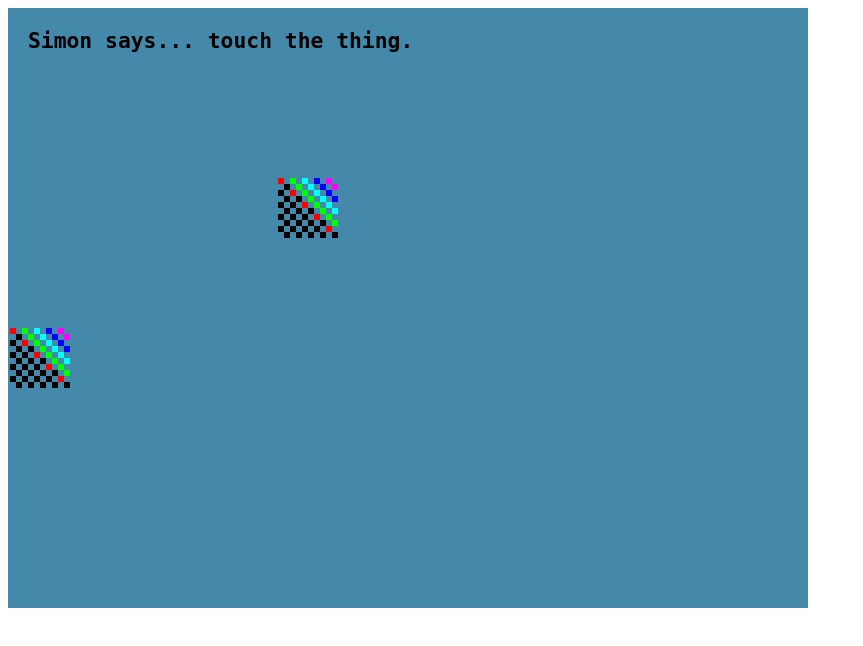
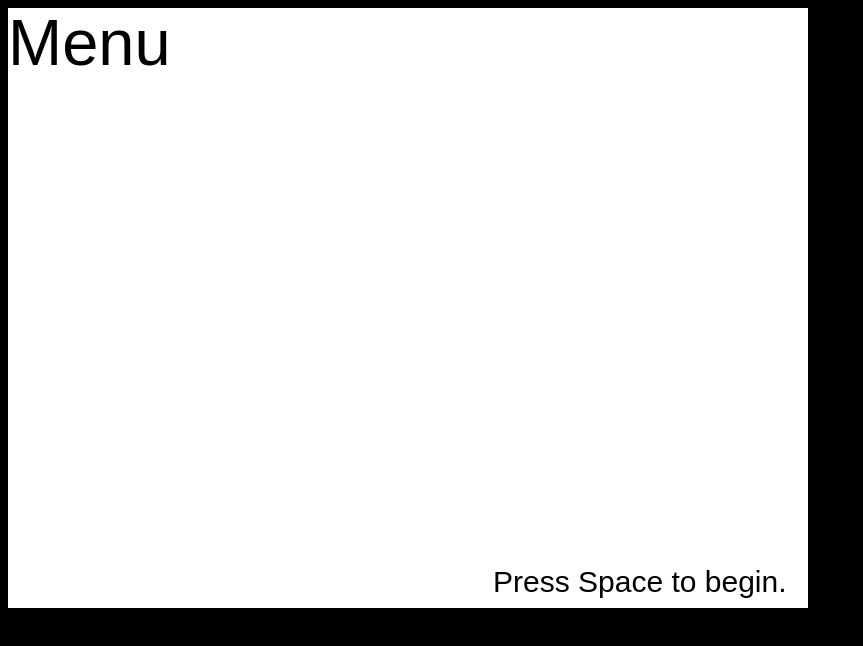
Before and after one commit to theStaBita/game-1, a plain HTML site: page game/index.html in a window 1280 px wide. Shown: the whole page, without its empty margins (0-863 px from the left). Drawn offline with Linux system fonts and the light colour scheme.

Commit message:
Code reorg, no game, but code is more managable...
... at least that's the hope anyway.

```diff
--- /dev/null
+++ b/game/assets/js/main.js
@@ -0,0 +1,61 @@
+//
+// TODO: Copyright
+//
+// TODO: License
+//
+//--------------------------------------
+// Filename: main.js
+// Description:
+// - Initializes global game variables.
+// - Configures game states.
+// - Main entrypoint for the game.
+//--------------------------------------
+"use strict"
+//--------------------------------------
+
+var Simon;
+
+if (!Simon)
+  Simon = {};
+
+if (!Simon.BASE_PATH)
+{
+  Simon.BASE_PATH = location.href.substr(0, location.href.lastIndexOf("/") + 1);
+}
+
+Simon.SCREEN_WIDTH    = 800;
+Simon.SCREEN_HEIGHT   = 600;
+Simon.RENDERER        = Phaser.CANVAS;
+Simon.PARENT          = 'id-game';
+Simon.TRANSPARENT     = null;
+Simon.ANTIALIAS       = false;
+Simon.PHYSICS_CONFIG  = false;
+
+Simon.MOVE_LEFT  = Phaser.Keyboard.LEFT;
+Simon.MOVE_RIGHT = Phaser.Keyboard.RIGHT;
+Simon.MOVE_UP    = Phaser.Keyboard.UP;
+Simon.MOVE_DOWN  = Phaser.Keyboard.DOWN;
+Simon.START_KEY  = Phaser.Keyboard.SPACEBAR;
+Simon.ESC_KEY    = Phaser.Keyboard.ESC;
+
+Simon.game = null;
+
+Simon.STATES = {};
+
+window.onload = function()
+{
+  Simon.game = new Phaser.Game(Simon.SCREEN_WIDTH,
+                               Simon.SCREEN_HEIGHT,
+                               Simon.RENDERER,
+                               Simon.PARENT,
+                               Simon.TRANSPARENT,
+                               Simon.ANTIALIAS,
+                               Simon.PHYSICS_CONFIG);
+
+  Simon.STATES.boot   = new Simon.Boot(Simon.game);
+  Simon.STATES.loader = new Simon.Loader(Simon.game);
+  Simon.STATES.menu   = new Simon.Menu(Simon.game);
+  Simon.STATES.game   = new Simon.Game(Simon.game);
+
+  Simon.game.state.start("Boot");
+};
--- /dev/null
+++ b/game/assets/js/states/boot.js
@@ -0,0 +1,50 @@
+//
+// TODO: Copyright
+//
+// TODO: License
+//
+//--------------------------------------
+// Filename: boot.js
+// Description:
+//--------------------------------------
+"use strict"
+//--------------------------------------
+
+//--------------------------------------
+Simon.Boot = function(_game)
+{
+  Phaser.State.call(this, _game);
+  _game.state.add("Boot", this, false);
+};
+
+Simon.Boot.prototype = Object.create(Phaser.State.prototype);
+Simon.Boot.prototype.constructor = Simon.Boot;
+
+//--------------------------------------
+Simon.Boot.prototype.preload = function()
+{
+  // Background color
+  this.game.stage.backgroundColor = "#000"
+
+  this.ready = true;
+};
+
+//--------------------------------------
+Simon.Boot.prototype.create = function()
+{
+  if (this.ready)
+  {
+    console.log("Starting Loader");
+    this.game.state.start("Loader");
+  }
+};
+
+//--------------------------------------
+Simon.Boot.prototype.update = function()
+{
+};
+
+//--------------------------------------
+Simon.Boot.prototype.render = function()
+{
+};
--- /dev/null
+++ b/game/assets/js/states/game.js
@@ -0,0 +1,67 @@
+//
+// TODO: Copyright
+//
+// TODO: License
+//
+//--------------------------------------
+// Filename: game.js
+// Description:
+//--------------------------------------
+"use strict"
+//--------------------------------------
+
+//--------------------------------------
+Simon.Game = function(_game)
+{
+  Phaser.State.call(this, _game);
+  _game.state.add("Game", this, false);
+};
+
+Simon.Game.prototype = Object.create(Phaser.State.prototype);
+Simon.Game.prototype.constructor = Simon.Game;
+
+//--------------------------------------
+Simon.Game.prototype.preload = function()
+{
+  // Background color
+  this.game.stage.backgroundColor = "#FFC0CB"
+};
+
+//--------------------------------------
+Simon.Game.prototype.create = function()
+{
+  this.game.input.keyboard.onDownCallback  = this.onKeyDown;
+  this.game.input.keyboard.callbackContext = this;
+
+  this.text = this.game.add.text(0, 0, "Simon", {font: "65px monospace", fill: "#FFFFFF"});
+};
+
+//--------------------------------------
+Simon.Boot.prototype.update = function()
+{
+};
+
+//--------------------------------------
+Simon.Game.prototype.render = function()
+{
+};
+
+//--------------------------------------
+Simon.Game.prototype.onKeyDown = function(key)
+{
+  var keyCode = key.keyCode || key.which;
+  if (keyCode == Simon.ESC_KEY)
+  {
+    this.onLaunchGame();
+  }
+}
+
+//--------------------------------------
+Simon.Game.prototype.onLaunchGame = function()
+{
+  this.game.input.keyboard.onDownCallback = null;
+  this.game.input.keyboard.callbackContext = null;
+  this.game.input.onDown.remove(this.onLaunchGame, this);
+
+  this.game.state.start("Menu");
+}
--- /dev/null
+++ b/game/assets/js/states/loader.js
@@ -0,0 +1,50 @@
+//
+// TODO: Copyright
+//
+// TODO: License
+//
+//--------------------------------------
+// Filename: loader.js
+// Description:
+//--------------------------------------
+"use strict"
+//--------------------------------------
+
+//--------------------------------------
+Simon.Loader = function(_game)
+{
+  Phaser.State.call(this, _game);
+  _game.state.add("Loader", this, false);
+};
+
+Simon.Loader.prototype = Object.create(Phaser.State.prototype);
+Simon.Loader.prototype.constructor = Simon.Loader;
+
+//--------------------------------------
+Simon.Loader.prototype.preload = function()
+{
+  // Background color
+  this.game.stage.backgroundColor = "#666"
+
+  this.ready = true;
+};
+
+//--------------------------------------
+Simon.Loader.prototype.create = function()
+{
+  if(this.ready)
+  {
+    console.log("Starting Menu");
+    this.game.state.start("Menu");
+  }
+};
+
+//--------------------------------------
+Simon.Boot.prototype.update = function()
+{
+};
+
+//--------------------------------------
+Simon.Loader.prototype.render = function()
+{
+};
--- /dev/null
+++ b/game/assets/js/states/menu.js
@@ -0,0 +1,69 @@
+//
+// TODO: Copyright
+//
+// TODO: License
+//
+//--------------------------------------
+// Filename: menu.js
+// Description:
+//--------------------------------------
+"use strict"
+//--------------------------------------
+
+//--------------------------------------
+Simon.Menu = function(_game)
+{
+  Phaser.State.call(this, _game);
+  _game.state.add("Menu", this, false);
+};
+
+Simon.Menu.prototype = Object.create(Phaser.State.prototype);
+Simon.Menu.prototype.constructor = Simon.Menu;
+
+//--------------------------------------
+Simon.Menu.prototype.preload = function()
+{
+  // Background color
+  this.game.stage.backgroundColor = "#FFF"
+};
+
+//--------------------------------------
+Simon.Menu.prototype.create = function()
+{
+  this.game.input.keyboard.onDownCallback  = this.onKeyDown;
+  this.game.input.keyboard.callbackContext = this;
+
+  this.game.add.text(0, 0, "Menu", {font: "65px Arial"});
+  var helptext = "Press Space to begin.";
+  this.game.add.text(Simon.SCREEN_WIDTH - (helptext.length * 15), Simon.SCREEN_HEIGHT - (helptext.length * 2), helptext, {font: "30px Arial"});
+};
+
+//--------------------------------------
+Simon.Boot.prototype.update = function()
+{
+};
+
+//--------------------------------------
+Simon.Menu.prototype.render = function()
+{
+};
+
+//--------------------------------------
+Simon.Menu.prototype.onKeyDown = function(key)
+{
+  var keyCode = key.keyCode || key.which;
+  if (keyCode == Simon.START_KEY)
+  {
+    this.onLaunchGame();
+  }
+}
+
+//--------------------------------------
+Simon.Menu.prototype.onLaunchGame = function()
+{
+  this.game.input.keyboard.onDownCallback = null;
+  this.game.input.keyboard.callbackContext = null;
+  this.game.input.onDown.remove(this.onLaunchGame, this);
+
+  this.game.state.start("Game");
+}
--- a/game/index.html
+++ b/game/index.html
@@ -4,7 +4,7 @@
   <meta charset="utf-8">
   <title>sImOn</title>
 </head>
-<body>
+<body style="background: #000;">
   <!--
     The game is simon says, then it switches so you don't want to obey
     Wait simon isn't a good guy. Maybe I shouldn't be doing this.
@@ -22,6 +22,11 @@
   -->
   <div id='id-game'></div>
 </body>
-<script src="assets/js/phaser.min.js"></script>
-<script src="assets/js/game.js"></script>
+<script type="text/javascript" src="assets/js/lib/phaser.min.js"></script>
+
+<script type="text/javascript" src="assets/js/main.js"></script>
+<script type="text/javascript" src="assets/js/states/boot.js"></script>
+<script type="text/javascript" src="assets/js/states/loader.js"></script>
+<script type="text/javascript" src="assets/js/states/menu.js"></script>
+<script type="text/javascript" src="assets/js/states/game.js"></script>
 </html>
```
Also changed, not shown: game/assets/js/_game.js (renamed from game/assets/js/game.js), game/assets/js/lib/phaser.min.js (renamed from game/assets/js/phaser.min.js).
